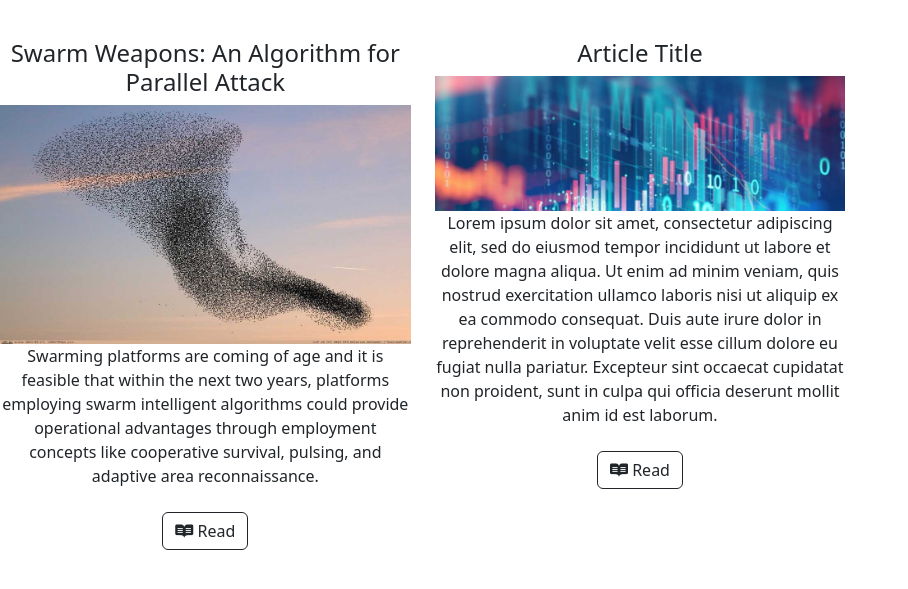
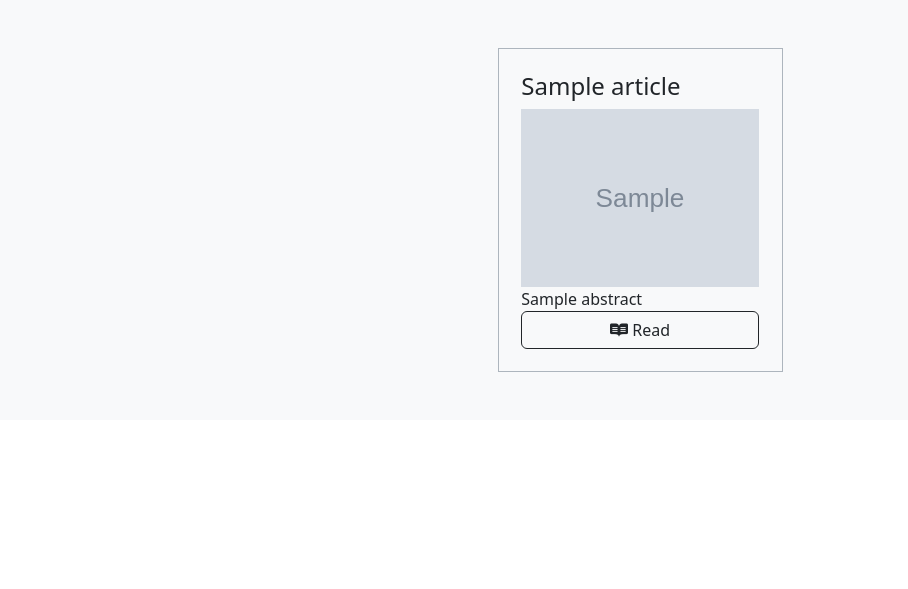
Before and after one commit to SWilliams17655/AutonomyAISite, a Flask app: template templates/articles.html in a window 1280 px wide. Shown: the part 56-645 px from the top of the page, without its empty margins (0-908 px from the left). Run offline with Flask 3, Linux system fonts and the light colour scheme; the template is opened without the code that fills it: most values are stand-ins (such as "Sample title", 1, 10 or a date in 2020); grey boxes marked "Sample" are stand-in pictures; some libraries are stand-ins or nearby versions.

Commit message:
Added for loop to update cards for different articles.

```diff
--- a/main.py
+++ b/main.py
@@ -20,7 +20,10 @@ def post_article_page():
 
 @app.route("/articles")
 def articles_page():
-    return render_template("articles.html")
+    blog_url = "https://api.npoint.io/b31682e16f34ffcc119d"
+    response = requests.get(blog_url)
+    all_posts = response.json()
+    return render_template('articles.html', blog_posts=all_posts)
 
 @app.route("/article")
 def article_page():
--- a/templates/articles.html
+++ b/templates/articles.html
@@ -18,18 +18,18 @@
     <!--Inserting navigation bar which is the header-->
     {% include "header.html" %}
 
-    <div class="row">
-        <div class="article-box col-sm-12 col-md-6 col-lg-4">
-            <h4>Swarm Weapons: An Algorithm for Parallel Attack</h4>
-            <img src="static/images/swarm.jpg" class="img-fluid" alt="image">
-            Swarming platforms are coming of age and it is feasible that within the next two years, platforms employing swarm intelligent algorithms could provide operational advantages through employment concepts like cooperative survival, pulsing, and adaptive area reconnaissance. <br><br>
-            <button type="button" class="btn btn-outline-dark" onclick="location.href='{{url_for('article_page')}}'"><i class="fa-brands fa-readme"></i> Read </button>
-        </div>
-        <div class=" article-box col-sm-12 col-md-6 col-lg-4">
-            <h4>Article Title</h4>
-            <img src="static/images/banner.jpg" class="img-fluid" alt="image">
-            Lorem ipsum dolor sit amet, consectetur adipiscing elit, sed do eiusmod tempor incididunt ut labore et dolore magna aliqua. Ut enim ad minim veniam, quis nostrud exercitation ullamco laboris nisi ut aliquip ex ea commodo consequat. Duis aute irure dolor in reprehenderit in voluptate velit esse cillum dolore eu fugiat nulla pariatur. Excepteur sint occaecat cupidatat non proident, sunt in culpa qui officia deserunt mollit anim id est laborum.<br><br>
-            <button type="button" class="btn btn-outline-dark"><i class="fa-brands fa-readme"></i> Read </button>
+    <div class="album py-5 bg-light">
+        <div class="container">
+            <div class="row justify-content-evenly gap-4">
+                {%for article in blog_posts["articles"]:%}
+                    <div class="col border border-dark-subtle d-inline-flex flex-column justify-content-between col-sm-12 col-md-3 col-lg-3" style="padding: 2%">
+                        <h4>{{article["title"]}}</h4>
+                        <img src='{{article["image"]}}' class="img-fluid" alt="image">
+                        {{article["Abstract"]}}
+                        <button type="button" class="btn btn-outline-dark" onclick="location.href='{{url_for('article_page')}}'"><i class="fa-brands fa-readme"></i> Read </button>
+                    </div>
+                {%endfor%}
+            </div>
         </div>
     </div>
 </body>
```
